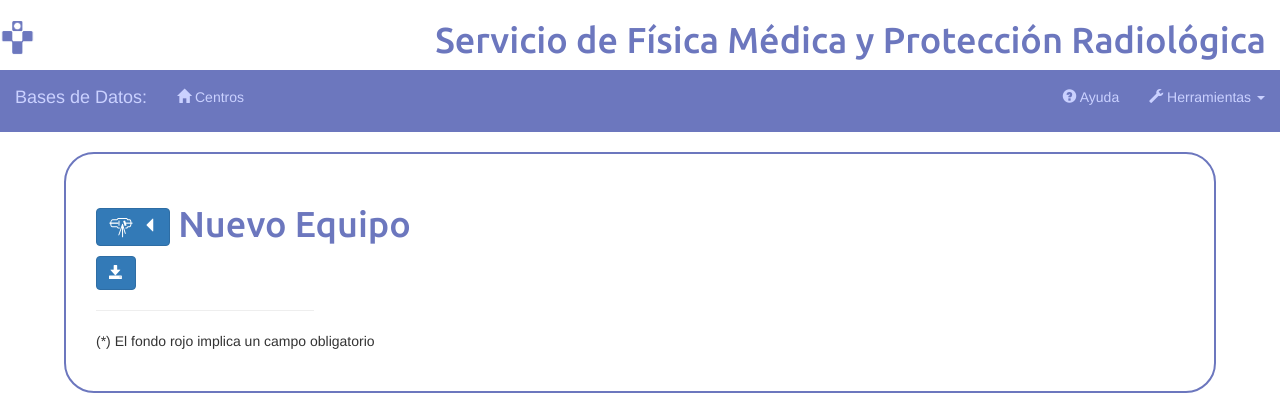
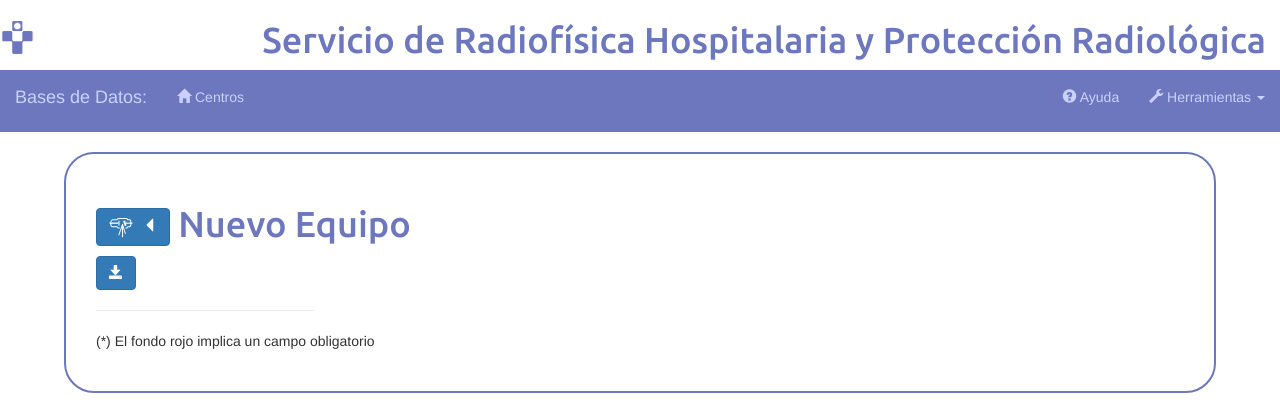
Before and after one commit to miguepeinado/sfmpr, a Django app: page /equipo/1/editar/ in a window 1280 px wide. Shown: the top 420 px of the page. Run offline with Django 3.2, Linux system fonts and the light colour scheme; parts of the project's set-up code (start-up, migrations or seed data) failed here and were passed over; some libraries are stand-ins or nearby versions.

```diff
--- a/mega/templates/sfmpr/base.html
+++ b/mega/templates/sfmpr/base.html
@@ -5,8 +5,9 @@
 <html lang="es">
     <head>
         <meta http-equiv="content-type" content="text/html; charset=utf-8">
-        <title>Base de datos SFMPR</title>
+        <title>Base de datos Radiofísica y PR</title>
         <link rel="stylesheet" href="https://maxcdn.bootstrapcdn.com/bootstrap/3.3.7/css/bootstrap.min.css">
+        <link rel="shortcut icon" type="image/png" href="{% static 'images/favicon.ico' %}"/>
         <script src="https://ajax.googleapis.com/ajax/libs/jquery/3.3.1/jquery.min.js"></script>
         <script src="https://maxcdn.bootstrapcdn.com/bootstrap/3.3.7/js/bootstrap.min.js"></script>
         <link href="https://fonts.googleapis.com/css?family=Ubuntu:500" rel="stylesheet">
@@ -18,7 +19,7 @@
         <header>
             <img src="{% static 'images/sespa.png' %}" alt="Logo SESPA" align="left">
             <div id="sfmpr">
-                <h1>Servicio de Física Médica y Protección Radiológica</h1>
+                <h1>Servicio de Radiofísica Hospitalaria y Protección Radiológica</h1>
             </div>
         </header>
         <nav class="navbar navbar-default" role="navigation">
```
Also changed, not shown: mega/static/images/favicon.ico (added), 1 other file.
